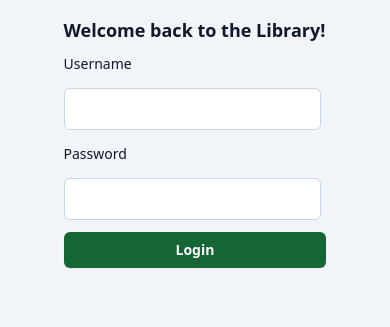
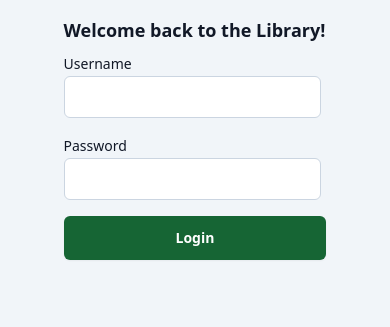
Before and after one commit to zachchurchill/churchill-library, a Rails app: page /admin in a window 390 px wide. Shown: the part 112-439 px from the top of the page. Run offline with Rails 7, Linux system fonts and the light colour scheme; style sheets or scripts are compiled from the project's sources; some libraries are stand-ins or nearby versions.

Commit message:
change login form to use flex to see if that helps mobile view

```diff
--- a/app/views/sessions/new.html.erb
+++ b/app/views/sessions/new.html.erb
@@ -1,13 +1,15 @@
 <% provide(:title, "Admin") %>
 <section class="mx-auto space-y-2">
   <h1 class="text-lg font-semibold leading-7 text-gray-900">Welcome back to the Library!</h1>
-  <%= form_with(url: admin_path, scope: :session, local: true, class: "space-y-3") do |f| %>
-    <%= f.label :username, class: "block text-sm font-medium leading-6 text-gray-900" %>
-    <%= f.text_field :username, class: "border border-solid border-slate-300 rounded-md" %>
-
-    <%= f.label :password, class: "block text-sm font-medium leading-6 text-gray-900" %>
-    <%= f.password_field :password, class: "border border-solid border-slate-300 rounded-md" %>
-
-    <%= f.submit "Login", class: "block mx-auto rounded-md bg-green-800 px-28 py-2 text-sm font-semibold text-white shadow-sm hover:bg-green-700 cursor-pointer" %>
+  <%= form_with(url: admin_path, scope: :session, local: true, class: "flex flex-col gap-4") do |f| %>
+    <div>
+      <%= f.label :username, class: "block text-sm font-medium leading-6 text-gray-900" %>
+      <%= f.text_field :username, class: "border border-solid border-slate-300 rounded-md" %>
+    </div>
+    <div>
+      <%= f.label :password, class: "block text-sm font-medium leading-6 text-gray-900" %>
+      <%= f.password_field :password, class: "border border-solid border-slate-300 rounded-md" %>
+    </div>
+    <%= f.submit "Login", class: "block min-h-11 mx-auto rounded-md bg-green-800 px-28 py-2 text-sm font-semibold text-white shadow-sm hover:bg-green-700 cursor-pointer" %>
   <% end %>
 </section>
```
